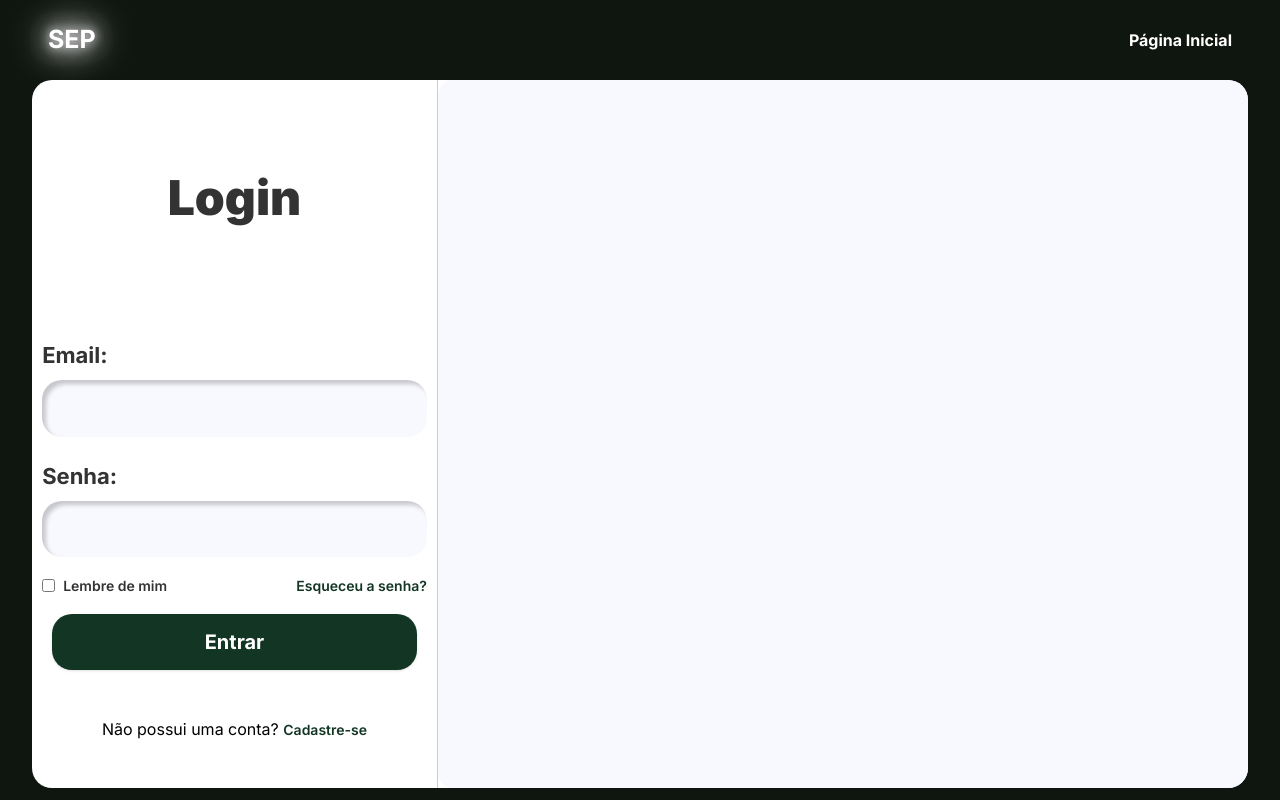
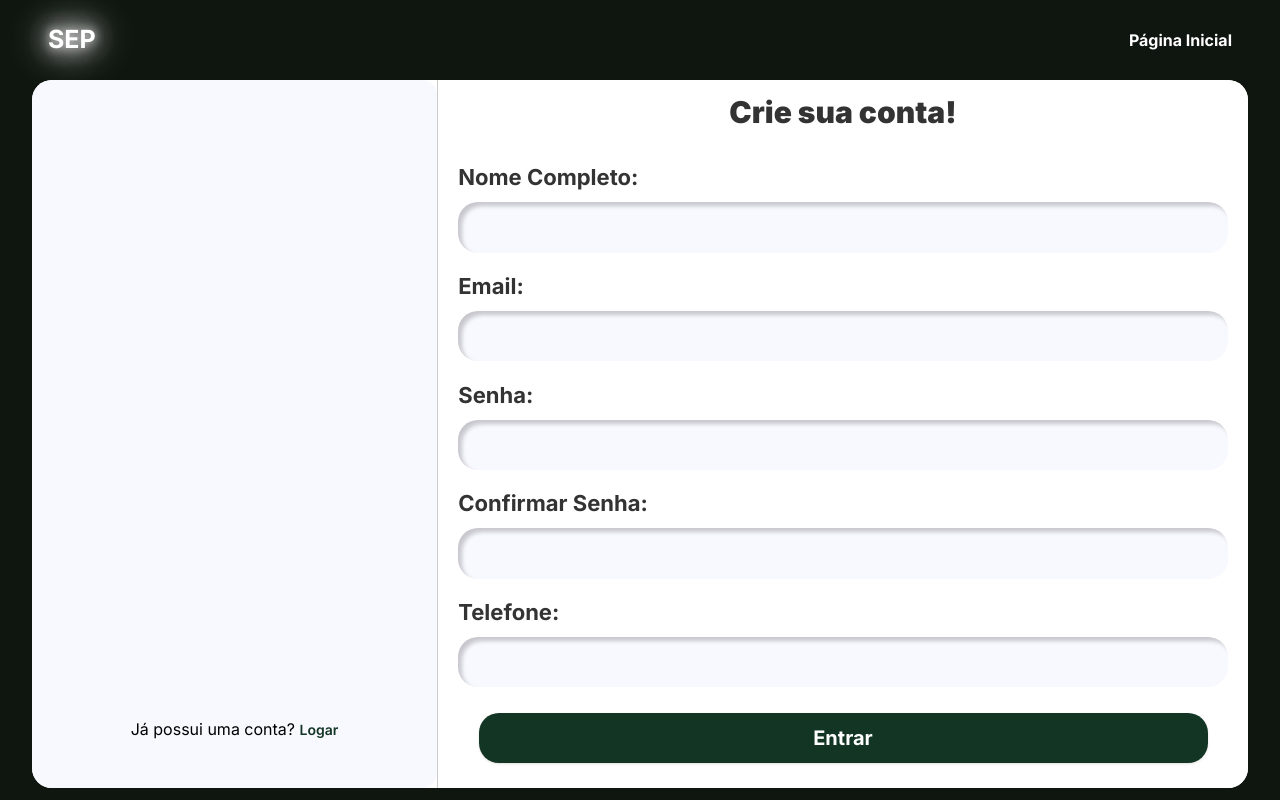
Before and after one commit to TiagoMagBorges/SEP-Gerenciador-Aulas, a Next.js app: page /login in a window 1280 px wide. Both pictures are taken after a click on the button "Cadastre-se". Built offline with nearby package versions, Linux system fonts and the light colour scheme.

Commit message:
create account ui

```diff
--- a/src/components/login/LoginForm.js
+++ b/src/components/login/LoginForm.js
@@ -25,8 +25,7 @@ export default function LoginForm({setIsLogin}) {
     };
 
     return (
-        <section
-            className="w-[100%] md:w-6/12 xl:w-4/12 h-[100%] rounded-[15px] md:rounded-tl-[20px] md:rounded-bl-[20px] flex flex-col">
+        <section className="w-[100%] md:w-6/12 xl:w-4/12 h-[100%] rounded-[15px] md:rounded-tl-[20px] md:rounded-bl-[20px] flex flex-col">
 
             <div className="flex-[4] rounded-tl-[15px] md:rounded-tl-[20px] content-center text-center relative">
                 <h1 className="text-4xl md:text-5xl font-extrabold text-[#333] font-inter">Login</h1>
--- /dev/null
+++ b/src/components/login/RegisterForm.js
@@ -0,0 +1,124 @@
+import Link from "next/link";
+import {useState} from "react";
+
+export default function RegisterForm({setIsLogin}) {
+
+    const [name, setName] = useState('');
+
+    const [email, setEmail] = useState('');
+
+    const [password, setPassword] = useState('');
+
+    const [confirmPassword, setConfirmPassword] = useState('');
+
+    const [phone, setPhone] = useState('');
+
+    const [errors, setErrors] = useState({ email: false, password: false });
+
+    const handleSubmit = (event) => {
+        event.preventDefault();
+        const newErrors = {
+            name: name === '',
+            email: email === '',
+            password: password === '',
+            confirmPassword: confirmPassword === '' || password !== confirmPassword
+        };
+        setErrors(newErrors);
+
+        if (!newErrors.email && !newErrors.password) {
+            console.log({ email, password });
+        }
+    };
+
+    return (
+        <section className="w-[100%] md:w-8/12 h-[100%] rounded-[15px] md:rounded-tr-[20px] md:rounded-br-[20px] flex flex-col bg-white">
+
+            <div className="flex-[1] rounded-tr-[15px] md:rounded-tr-[20px] content-center text-center relative">
+                <button onClick={() => setIsLogin(true)}
+                        className="md:hidden absolute top-0 left-0 bg-[#123524] text-white font-black rounded-tl-[15px] rounded-br-[15px] w-10 h-10">
+                    {`<`}
+                </button>
+                <h1 className="text-3xl font-extrabold text-[#333] font-inter">Crie sua conta!</h1>
+            </div>
+            <form className="flex-[10] flex flex-col items-center" onSubmit={handleSubmit}>
+
+                <div
+                    className="flex-[1] flex items-end justify-start w-[95%] mb-2 text-[22px] font-bold text-[#333] font-inter">
+                <label htmlFor="name">Nome Completo:</label>
+                </div>
+
+                <input
+                    id="name"
+                    className={`flex-[1] rounded-[15px] md:rounded-[20px] bg-[#F8F8FF] w-[95%] pl-2 ${errors.name ? 'border border-red-500' : ''}`}
+                    style={{boxShadow: 'inset 4px 4px 4px 0 rgba(0, 0, 0, 0.2)'}}
+                    value={name}
+                    onChange={(e) => setName(e.target.value)}
+                />
+
+                <div
+                    className="flex-[1] flex items-end justify-start w-[95%] mb-2 text-[22px] font-bold text-[#333] font-inter">
+                    <label htmlFor="email">Email:</label>
+                </div>
+
+                <input
+                    id="email"
+                    className={`flex-[1] rounded-[15px] md:rounded-[20px] bg-[#F8F8FF] w-[95%] pl-2 ${errors.email ? 'border border-red-500' : ''}`}
+                    style={{boxShadow: 'inset 4px 4px 4px 0 rgba(0, 0, 0, 0.2)'}}
+                    type="email"
+                    value={email}
+                    onChange={(e) => setEmail(e.target.value)}
+                />
+
+                <div
+                    className="flex-[1] flex items-end justify-start w-[95%] mb-2 text-[22px] font-bold text-[#333] font-inter">
+                    <label htmlFor="password">Senha:</label>
+                </div>
+
+                <input
+                    id="password"
+                    className={`flex-[1] rounded-[15px] md:rounded-[20px] bg-[#F8F8FF] w-[95%] pl-2 ${errors.confirmPassword ? 'border border-red-500' : ''}`}
+                    style={{boxShadow: 'inset 4px 4px 4px 0 rgba(0, 0, 0, 0.2)'}}
+                    type="password"
+                    value={password}
+                    onChange={(e) => setPassword(e.target.value)}
+                />
+
+                <div
+                    className="flex-[1] flex items-end justify-start w-[95%] mb-2 text-[22px] font-bold text-[#333] font-inter">
+                    <label htmlFor="confirmPassword">Confirmar Senha:</label>
+                </div>
+
+                <input
+                    id="confirmPassword"
+                    className={`flex-[1] rounded-[15px] md:rounded-[20px] bg-[#F8F8FF] w-[95%] pl-2 ${errors.confirmPassword ? 'border border-red-500' : ''}`}
+                    style={{boxShadow: 'inset 4px 4px 4px 0 rgba(0, 0, 0, 0.2)'}}
+                    type="password"
+                    value={confirmPassword}
+                    onChange={(e) => setConfirmPassword(e.target.value)}
+                />
+
+                <div
+                    className="flex-[1] flex items-end justify-start w-[95%] mb-2 text-[22px] font-bold text-[#333] font-inter">
+                    <label htmlFor="phone">Telefone:</label>
+                </div>
+
+                <input
+                    id="phone"
+                    className={`flex-[1] rounded-[15px] md:rounded-[20px] bg-[#F8F8FF] w-[95%] pl-2`}
+                    style={{boxShadow: 'inset 4px 4px 4px 0 rgba(0, 0, 0, 0.2)'}}
+                    type="text"
+                    value={phone}
+                    onChange={(e) => setPhone(e.target.value)}
+                />
+
+                <div className="flex-[2] w-full flex justify-center items-center">
+                    <button type="submit"
+                            className="h-[50%] w-[90%] rounded-[15px] md:rounded-[20px] bg-[#123524] shadow items-center">
+                        <h1 className="text-[20px] text-white font-bold">Entrar</h1>
+                    </button>
+                </div>
+
+            </form>
+        </section>
+    );
+}
--- a/src/pages/login.js
+++ b/src/pages/login.js
@@ -2,6 +2,7 @@ import Logo from "@/components/logo";
 import Link from "next/link";
 import LoginForm from "@/components/login/LoginForm";
 import {useState} from "react";
+import RegisterForm from "@/components/login/RegisterForm";
 
 export default function Login() {
 
@@ -17,12 +18,41 @@ export default function Login() {
 
             <main className="w-[90vw] h-[89vh] lg:w-[95vw] bg-white rounded-[20px] mb-3 flex flex-col md:flex-row">
 
-                <LoginForm setIsLogin={setIsLogin}/>
+                {isLogin
+                    ?
+                    <LoginForm setIsLogin={setIsLogin}/>
+                    :
+                    <section
+                        className="hidden md:flex md:w-4/12 h-full rounded-[15px] md:rounded-tl-[20px] md:rounded-bl-[20px] bg-[#F8F8FF] flex-col">
+                        <div className="flex-[2]"></div>
+                        <div className="flex-[8]"></div>
+                        <footer
+                            className="flex-[2] rounded-bl-[15px] md:rounded-bl-[20px] text-center flex items-center justify-center">
+                            <p>
+                                Já possui uma conta?{" "}
+                                <button
+                                    onClick={() => setIsLogin(true)}
+                                    className="text-[14px] text-[#123524] font-semibold"
+                                >
+                                    Logar
+                                </button>
+                            </p>
+                        </footer>
+                    </section>
 
-                <div className="hidden md:block w-[1px] bg-[#CCC] shadow-lg md:h-full"></div>
+                }
 
-                <section className="hidden md:block w-full md:w-6/12 xl:w-8/12 h-full rounded-[15px] md:rounded-tr-[20px] md:rounded-br-[20px] bg-[#f8f8ff] p-4">
-                </section>
+                <div className={`hidden md:block w-[1px] bg-[#CCC] shadow-${isLogin ? 'l' : 'r'}g md:h-full`}/>
+
+                {isLogin
+                    ?
+                    <section
+                        className="hidden md:block w-full md:w-6/12 xl:w-8/12 h-full rounded-[15px] md:rounded-tr-[20px] md:rounded-br-[20px] bg-[#f8f8ff] p-4">
+                    </section>
+                    :
+                    <RegisterForm setIsLogin={setIsLogin}/>
+                }
+
             </main>
         </div>
     );
```
